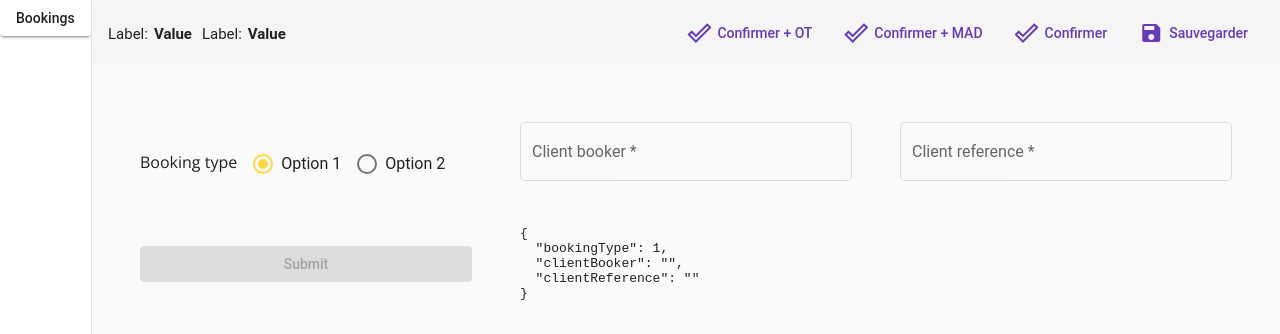
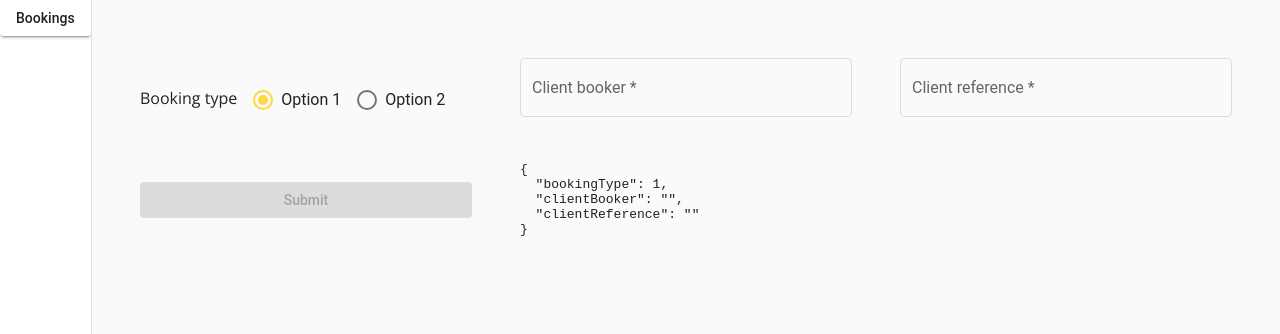
Before and after one commit to Paulo-Teixeira/angular-material-bo, an Angular app: page /bookings in a window 1280 px wide. Shown: the top 334 px of the page. Built offline with nearby package versions, Linux system fonts and the light colour scheme.

Commit message:
Removes booking toolbar component

```diff
--- a/src/app/bookings/bookings.component.html
+++ b/src/app/bookings/bookings.component.html
@@ -1,2 +1 @@
-<app-booking-toolbar></app-booking-toolbar>
 <app-booking-form></app-booking-form>
```
